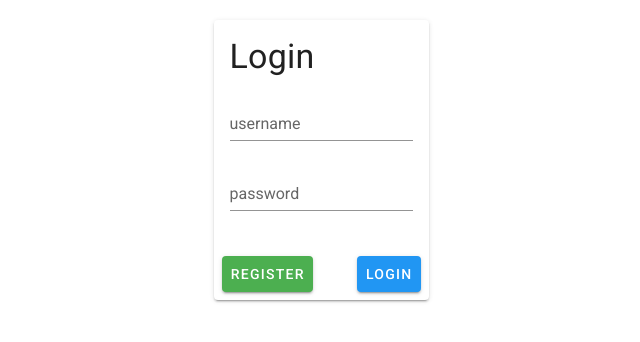
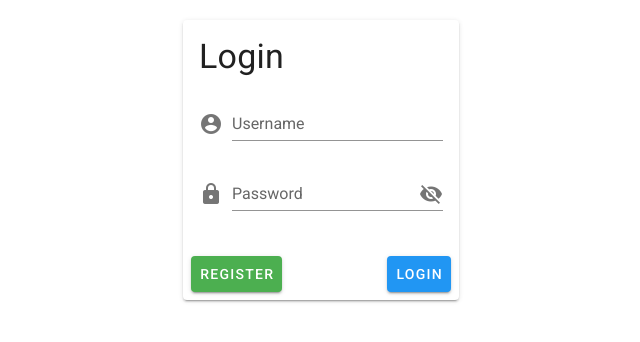
Before and after one commit to banzak1/vuetify-study, a Vue app: page / in a window 1280 px wide. Shown: the top 342 px of the page, without its empty margins (319-959 px from the left). Built offline with nearby package versions, Linux system fonts and the light colour scheme.

Commit message:
criando funçao para exibir ou esconder senhas

```diff
--- a/src/App.vue
+++ b/src/App.vue
@@ -6,8 +6,17 @@
       </v-card-title>
       <v-card-text>
         <v-form>
-          <v-text-field label="username"></v-text-field>
-          <v-text-field label="password"></v-text-field>
+          <v-text-field
+            label="Username"
+            prepend-icon="mdi-account-circle"
+          ></v-text-field>
+          <v-text-field
+            label="Password"
+            prepend-icon="mdi-lock"
+            :append-icon="exibir ? 'mdi-eye' : 'mdi-eye-off'"
+            :type="exibir ? 'text' : 'password'"
+            @click:append="showHide"
+          ></v-text-field>
         </v-form>
       </v-card-text>
       <v-card-actions>
@@ -25,6 +34,14 @@ export default {
 
   components: {},
 
-  data: () => ({}),
+  data: () => ({
+    exibir: false,
+  }),
+
+  methods: {
+    showHide() {
+      this.exibir = !this.exibir;
+    },
+  },
 };
 </script>
```
